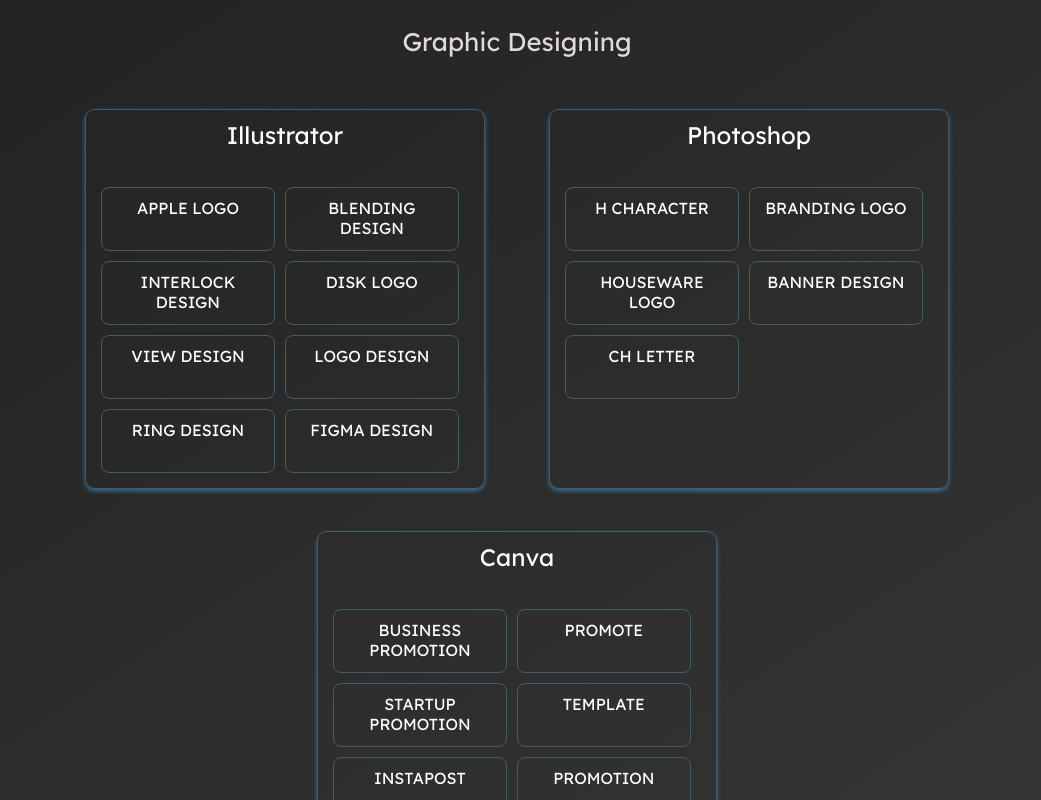
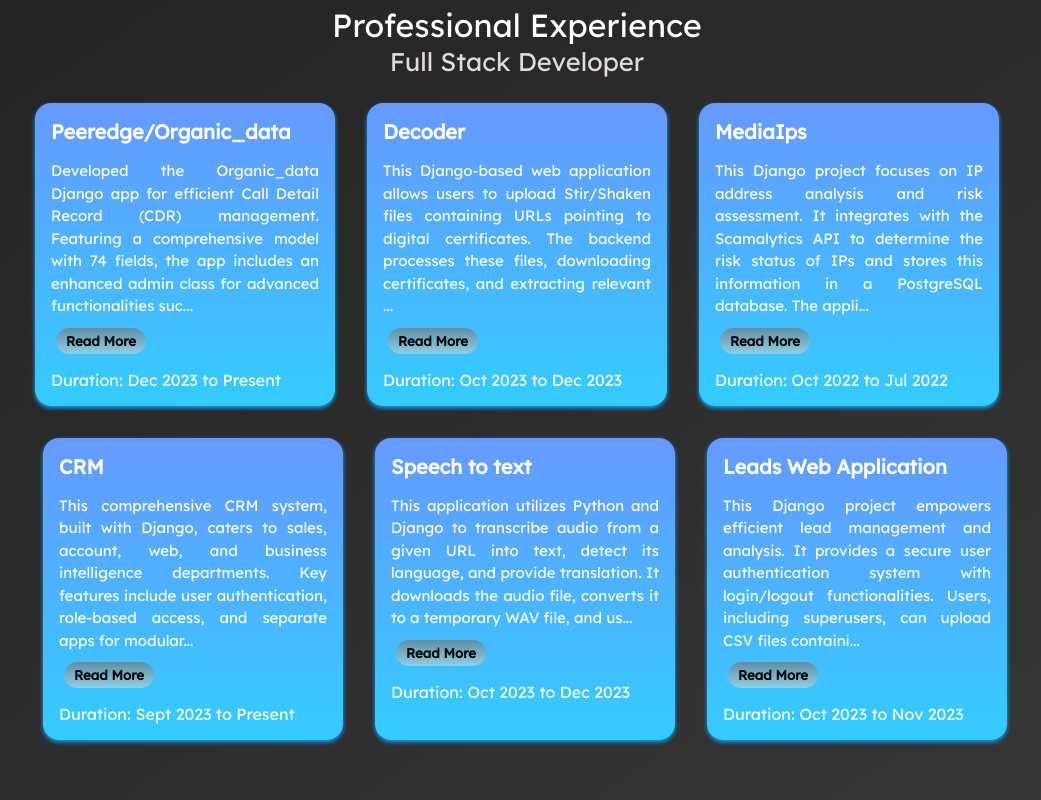
Before and after one commit to sushil7397/Portfolio, a React (Create React App) app: page / in a window 1280 px wide. Shown: the part 2840-3640 px from the top of the page, without its empty margins (123-1164 px from the left). Built offline with nearby package versions, Linux system fonts and the light colour scheme.

Commit message:
change done

```diff
--- a/src/Portfolio/Experience.jsx
+++ b/src/Portfolio/Experience.jsx
@@ -25,7 +25,7 @@
   return (
     <section id='experiences'>
       <div className="CertHead">
-        <h3 className='Certh3'>Experience</h3>
+        <h3 className='Certh3'>Internships</h3>
       </div>
     <div className="certs">
         {experience.map(experience => (
--- a/src/Portfolio/Projects.jsx
+++ b/src/Portfolio/Projects.jsx
@@ -55,6 +55,51 @@
     },
   ];
 
+  const officeproject = [
+    {
+      id: 1,
+      title: "Peeredge/Organic_data",
+      description: "Developed the Organic_data Django app for efficient Call Detail Record (CDR) management. Featuring a comprehensive model with 74 fields, the app includes an enhanced admin class for advanced functionalities such as date filtering and revenue report generation. Integrated seamlessly into the CRM admin department, it manages customer and vendor revenue data effectively. The implementation of six scripts facilitates precise six-hour interval data retrieval, optimizing data organization. Automated scripts handle over 3 crore daily entries, ensuring optimal database performance through scheduled data purging. The app provides a user-friendly interface for CRM admins, facilitating seamless revenue tracking. Overall, the project demonstrates expertise in Django development, database optimization, and automation for a CDR management system",
+      Duration: "Dec 2023 to Present",
+      // githubLink: "https://github.com/sushil7397/Employee_management_system",
+    },
+    {
+      id: 2,
+      title: "Decoder",
+      description: "This Django-based web application allows users to upload Stir/Shaken files containing URLs pointing to digital certificates. The backend processes these files, downloading certificates, and extracting relevant information like common name, organization, and validity dates. It then writes this data to both a CSV file and a Django database. The application provides a simple front end for file uploads and displays success messages upon completion. Additionally, the project includes functionality to avoid duplicate entries in the database. The architecture promotes certificate transparency and serves as a comprehensive solution for managing and analyzing digital.",
+      Duration: "Oct 2023 to Dec 2023",
+      // githubLink: "https://github.com/sushil7397/Voice-Based-Tours_and_Travel",
+    },
+    {
+      id: 3,
+      title: "MediaIps",
+      description: "This Django project focuses on IP address analysis and risk assessment. It integrates with the Scamalytics API to determine the risk status of IPs and stores this information in a PostgreSQL database. The application includes features such as uploading CSV files containing IP addresses, updating the database with new IPs, and displaying IP-related data with risk statuses. The system supports user authentication, file management, and offers search functionalities based on IP addresses and upload dates. The code emphasizes modularity and follows best practices for handling database interactions and API calls. The project serves as a comprehensive tool for IP risk monitoring and analysis.",
+      Duration: "Oct 2022 to Jul 2022 ",
+      // githubLink: "https://github.com/sushil7397/Pacman_Game",
+    },
+    {
+      id: 4,
+      title: "CRM",
+      description: "This comprehensive CRM system, built with Django, caters to sales, account, web, and business intelligence departments. Key features include user authentication, role-based access, and separate apps for modularity. Sales Department: Updates sales progress and partner information. Processes CSV files to import lead data. Implements web scraping for data retrieval. Account Department: Allows admin and account logins with role-based redirection. Uploads and stores financial data CSV files. Tracks attendance for departmental users. Web Department: Supports user registration and login. Provides forms for submitting web-related data. Implements date-filtered views for data analysis. Allows users to store web admin information. BI Department: Handles CSV file uploads for lead data. Ensures duplicate entry handling and integrity logging. Offers views with date filtering for leads data.",
+      Duration: "Sept 2023 to Present",
+      // githubLink: "https://github.com/sushil7397/Tracking-charity-donation-using-blockchain",
+    },
+    {
+      id: 5,
+      title: "Speech to text",
+      description: "This application utilizes Python and Django to transcribe audio from a given URL into text, detect its language, and provide translation. It downloads the audio file, converts it to a temporary WAV file, and uses Google Speech Recognition for transcription. The detected language is identified using the langdetect library, and the text is then translated into the detected language. The processed data, including MFCCs (Mel Frequency Cepstral Coefficients), is stored in a Django model called Transcription, which also handles saving the audio file. The application seamlessly combines audio processing, language detection, and translation,  and storing transcribed content.",
+      Duration: "Oct 2023 to Dec 2023",
+      // githubLink: "https://github.com/sushil7397/React-Password-Generator",
+    },
+    {
+      id: 6,
+      title: "Leads Web Application",
+      description: "This Django project empowers efficient lead management and analysis. It provides a secure user authentication system with login/logout functionalities. Users, including superusers, can upload CSV files containing extensive leads data, which is then processed and stored in the leads file model. The view feature allows users to paginate through the lead data, providing an organized and accessible interface. Additionally, users can delete uploaded CSV files, and error messages offer informative feedback on form input or processing challenges. ",
+      Duration: "Oct 2023 to Nov 2023 ",
+      // githubLink: "https://github.com/sushil7397/Web-ChatApp",
+    },
+  ];
+
   const [expandedIds, setExpandedIds] = useState([]);
 
   const toggleExpand = (projectId) => {
@@ -78,40 +123,6 @@
     return text;
   };
 
-  const graphic=[
-    {name:'Apple logo', link:'https://drive.google.com/file/d/1TgSrqb_UJfkIoJFnp61KF0J0efmT8Lhc/'},
-    {name:'Blending design', link:'https://drive.google.com/file/d/1JI-soksyTuVw2rApZXkSK3AdoJQiYoGV/'},
-    {name:'Interlock design', link:'https://drive.google.com/file/d/1v-JpGHd-DKbTsKqoPeTyj5m3g5I2NV1n/'},
-    {name:'Disk Logo', link:'https://drive.google.com/file/d/1XoZJBvf-Zjc0xiiDj1o-mL5DScb29Cq4/'},
-    {name:'view design', link:'https://drive.google.com/file/d/1A7agPfsvVancx1HmKR9vXWV6oTgrlETd/'},
-    {name:'logo design', link:'https://drive.google.com/file/d/1Q4B5z53Igjdb7n3qKLXQ9CLdPuKYdAzj/'},
-    {name:'Ring design', link:'https://drive.google.com/file/d/1zYDbVvzLugP146FzDbN6pzotbto4SWvr/'},
-    {name:'Figma design', link:'https://drive.google.com/file/d/1992h7LNCAYGg7DNklm4_2cWupFuyCBcf/'},
-  ];
-  const photoshop=[
-    {name:'H Character', link:'https://drive.google.com/file/d/1KoBAAeFr0KNkPcRBrARZSDgsmz5ZF8MP/view?usp=drive_link'},
-    {name:'Branding Logo', link:'https://drive.google.com/file/d/1oPYiJANhMvVKuPZHN0vHVIMFFbS2nm5c/view?usp=drive_link'},
-    {name:'Houseware logo', link:'https://drive.google.com/file/d/1arDUvPgM6_3fvPnpuZXNOsfy6IkueeQQ/view?usp=drive_link'},
-    {name:'Banner Design', link:'https://drive.google.com/file/d/1EqzxfKqaMSzRZU_VxVCmqL9H1nkHzZfD/view?usp=drive_link'},
-    {name:'CH Letter', link:'https://drive.google.com/file/d/1u3qDW9jVyWWtyphMPulwVaSxoEp9TN4j/view?usp=drive_link'},
-    // {name:'Promotion1', link:'https://drive.google.com/file/d/1me7JMdL3VwZRC1nCWCT_OZe3uMJPUUa9/'},
-    // {name:'Get Started', link:'https://drive.google.com/file/d/1gtXi_O16UHjG6wCNNErJDZl2truUG6xR/'},
-  ];
-  const editing=[
-    {name:'Business Promotion', link:'https://drive.google.com/file/d/1nDP8y56LWsBQ7u3fPqhFdVTl3LJmRys_/'},
-    {name:'Promote', link:'https://drive.google.com/file/d/1gHtgd-xuSZqrXidWYoOjKiHuH2XE208v/'},
-    {name:'Startup Promotion', link:'https://drive.google.com/file/d/1tGvMfy3VT8tRheXkUdLNvFl6vrxVhFMB/'},
-    {name:'Template', link:'https://drive.google.com/file/d/1bkBJcj0xk1A_QxEHxjva7R0a1ruMdq_B/'},
-    {name:'InstaPost', link:'https://drive.google.com/file/d/1XBzX7jKS-x1MWm4jIIgrWbdKgzAqnxYA/'},
-    {name:'Promotion', link:'https://drive.google.com/file/d/1Y87UHSRGpRYEyVRXExVleLJ-d4tHmtXj/'},
-    {name:'Promotion1', link:'https://drive.google.com/file/d/1me7JMdL3VwZRC1nCWCT_OZe3uMJPUUa9/'},
-    {name:'Get Started', link:'https://drive.google.com/file/d/1gtXi_O16UHjG6wCNNErJDZl2truUG6xR/'},
-    {name:'Chhole Bhature Ads', link:'https://drive.google.com/file/d/1VHvXzWSnN0saiRST-i41QpRDFvtgaZUs/'},
-
-  ];
-  const containerStyle = {
-    marginTop: '100px',
-  };
   const imgstyle={
     width:'50px',
     paddingRight:'10px',
@@ -124,12 +135,10 @@
     placeContent: 'center'
   };
 
-
-
   return (
     <section id="Projects">
       <div className="projecthead">
-        <h2 className="projecth2">Projects</h2>
+        <h2 className="projecth2">Academic Projects</h2>
         <h3 className="projecth3">Web Developer</h3>
 
       </div>
@@ -157,59 +166,40 @@
           </div>
         ))}
       </div>
-      <h3 style={containerStyle} className="projecth3">Graphic Designing</h3>
-      <div class="skills">
-        <div className="frontend card-heading">
-        <div className="TabHeading"> Illustrator</div>
-          <div className="cardskill">
-              {graphic.map(design=>(
-                <div className="design-button">
-                  <div className="align-center">
-                      <a target='_blank' rel="noreferrer" href={design.link}>
-                        <div className="skill-name">
-                        <span class="skillhead">{design.name}</span>
-                        </div>
-                      </a>
-                    </div>
-                  </div>
-                  ))}
+      <br />
+      <br />
+      <br />
+      <br />
+
+      <div className="projecthead">
+        <h2 className="projecth2">Professional Experience</h2>
+        <h3 className="projecth3">Full Stack Developer</h3>
+
+      </div>
+      <div className="cards" >
+        {officeproject.map((project) => (
+          <div style={{ color: 'black' }} className="card" key={project.id}>
+            <h3 style={{ textAlign: "justify" }} className="card-title">{project.title}</h3>
+            <p  className="card-description">
+              {getShortenedText(project.description, project.id)}
+              {project.description.length > 200 && (
+                <button
+                  onClick={() => toggleExpand(project.id)}
+                  className="read-more-button"
+                >
+                  {isExpanded(project.id) ? "Read Less" : "Read More"}
+                </button>
+              )}
+            </p>
+            <p>Duration: {project.Duration}</p>
+            {/* <p>
+              <a href={project.githubLink}>
+                GitHub
+              </a>
+            </p> */}
           </div>
-        </div>
-        <div className="frontend card-heading">
-          <div className="TabHeading"> Photoshop</div>
-            <div className="cardskill">
-                {photoshop.map(design=>(
-                  <div className="design-button">
-                    <div className="align-center">
-                        <a target='_blank' rel="noreferrer" href={design.link}>
-                          <div className="skill-name">
-                          <span class="skillhead">{design.name}</span>
-                          </div>
-                        </a>
-                      </div>
-                    </div>
-                    ))}
-            </div>
-          </div>
-        <div className="frontend card-heading">
-          <div className="TabHeading"> Canva</div>
-            <div className="cardskill">
-                {editing.map(design=>(
-                  <div className="design-button">
-                    <div className="align-center">
-                        <a target='_blank' rel="noreferrer" href={design.link}>
-                          <div className="skill-name">
-                          <span class="skillhead">{design.name}</span>
-                          </div>
-                        </a>
-                      </div>
-                    </div>
-                    ))}
-            </div>
-        </div>
-
-
-        </div>
+        ))}
+      </div>
 
         <h3 style={containerStyle2} className="projecth3"><img style={imgstyle} src={wordpress} alt="" srcset="" /> Wordpress Design</h3>
 
@@ -220,11 +210,7 @@
                   <source src={vid1} type="video/mp4"/>
             </Video>
           </div>
-
-
         </div>
-
-
     </section>
 
   );
```
